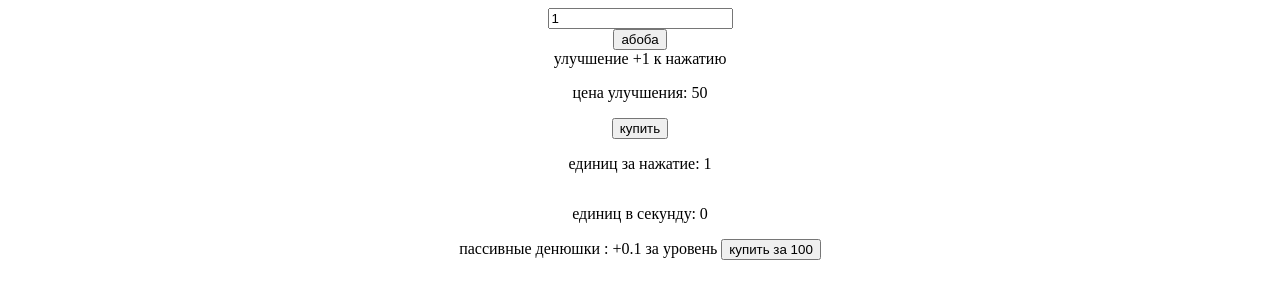
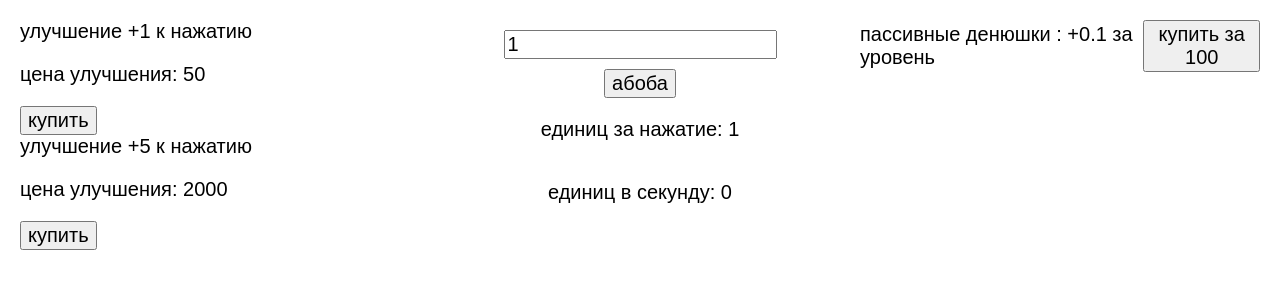
Before and after one commit to TheAnkulai/-----------, a plain HTML site: page index.html in a window 1280 px wide. Both pictures are taken after a click on the button "абоба". Drawn offline with Linux system fonts and the light colour scheme.

Commit message:
added second upgrade

```diff
--- a/index.html
+++ b/index.html
@@ -7,19 +7,28 @@
     <title>Document</title>
 </head>
 <body>
+    <div id="upgradesPerClick" class="main__upgradesPerClick">
+        <div id="upgradePerClick1">
+            <label for="upgrade">улучшение +1 к нажатию</label>
+            <p id="currentUpgradePrice1">цена улучшения: 50</p>
+            <button id="upgrade1">купить</button>
+        </div>
+        <div id="upgradePerClick2">
+            <label for="upgrade">улучшение +5 к нажатию</label>
+            <p id="currentUpgradePrice2">цена улучшения: 2000</p>
+            <button id="upgrade2">купить</button>
+        </div>
+    </div>
+    <div class="main__clickerBlock">
+        <input id="counter" class="clicker__counter" type="number" readonly value="0.00">
+        <button id="mainButton">абоба</button>
 
-    <div class="main__clickerBlock">
-        <input id="counter" type="number" readonly value="0.00">
-        <button id="mainButton">абоба</button>
-        <label for="upgrade">улучшение +1 к нажатию</label>
-        <p id="currentUpgradePrice">цена улучшения: 50</p>
-        <button id="upgrade">купить</button>
         <p id="currentValuePerClick">единиц за нажатие: 1</p>
         <p id="currentPassivePlus">единиц в секунду: 0</p>
     </div>
     <div class="main__passiveUpgrades">
-        <label id="puLabel" for="passiveUpgrade">пассивные денюшки : +0.1 за уровень</label>
-        <button id="passiveUpgrade">купить за 100</button>
+        <label id="puLabel" for="passiveUpgrade1">пассивные денюшки : +0.1 за уровень</label>
+        <button id="passiveUpgrade1">купить за 100</button>
     </div>
 
     <script src="script/script.js"></script>
--- a/script/script.js
+++ b/script/script.js
@@ -1,30 +1,33 @@
 let counter = 0;
 let currentPlusValue = 1;
-let upgradePrice = 50;
+let upgradePrices = {upgrade1: 50, upgrade2: 2000};
 let passivePlus = 0;
 let passiveUpgradePrice = 100;
 let timer;
 
-const mainButton = document.querySelector('#mainButton');
-const upgradeButton = document.querySelector('#upgrade');
-const passiveUpgradeButton = document.querySelector('#passiveUpgrade');
+const clickButton = document.querySelector('#mainButton');
+const upgradeButton1 = document.querySelector('#upgrade1');
+const passiveUpgradeButton = document.querySelector('#passiveUpgrade1');
+const upgradeButton2 = document.querySelector('#upgrade2');
 
-mainButton.addEventListener('click', function(event) {
+clickButton.addEventListener('click', function(event) {
     counter = parseFloat((counter + currentPlusValue).toFixed(2));
     document.getElementById('counter').value = counter;
 });
 
-upgradeButton.addEventListener('click', function(event) {
-    if (counter >= upgradePrice) {
+upgradeButton1.addEventListener('click', function(event) {
+    if (counter >= upgradePrices.upgrade1) {
         currentPlusValue += 1;
-        counter = parseFloat((counter - upgradePrice).toFixed(2));
-        upgradePrice = parseFloat((upgradePrice * 1.5).toFixed(2));
-
-        document.getElementById('counter').value = counter;
-        document.getElementById('currentValuePerClick').innerText = `Единиц за нажатие: ${currentPlusValue}`;
-        document.getElementById('currentUpgradePrice').innerText = `Цена улучшения: ${upgradePrice}`;
+        priceUpdate('upgrade1', 'currentUpgradePrice1');
     }
 });
+
+upgradeButton2.addEventListener('click', function(event) {
+    if (counter >= upgradePrices.upgrade2) {
+        currentPlusValue += 5;
+        priceUpdate('upgrade2', 'currentUpgradePrice2');
+    }
+})
 
 passiveUpgradeButton.addEventListener('click', function(event) {
     if (counter >= passiveUpgradePrice) {
@@ -51,3 +54,12 @@ function passivePlusometr() {
     counter = parseFloat((counter + (passivePlus * 0.1)).toFixed(2));
     document.getElementById('counter').value = counter;
 }
+
+function priceUpdate(upgradeKey, PriceTextId) {
+    counter = parseFloat((counter - upgradePrices[upgradeKey]).toFixed(2));
+    upgradePrices[upgradeKey] = parseFloat((upgradePrices[upgradeKey] * 1.25).toFixed(2));
+
+    document.getElementById('counter').value = counter;
+    document.getElementById('currentValuePerClick').innerText = `Единиц за нажатие: ${currentPlusValue}`;
+    document.getElementById(PriceTextId).innerText = `Цена улучшения: ${upgradePrices[upgradeKey]}`;
+}
--- a/styles/style.css
+++ b/styles/style.css
@@ -1,11 +1,29 @@
+p, div, button, span, li, input {
+    font-family: sans-serif;
+    font-size: 20px;
+}
 body {
+    margin: 0;
     display: flex;
-    flex-direction: column;
     align-items: center;
     justify-content: space-between;
 }
 .main__clickerBlock {
+    width: 33vw;
+    height: 90vh;
     display: flex;
     flex-direction: column;
     align-items: center;
 }
+.clicker__counter {
+    margin: 10px;
+}
+.main__upgradesPerClick, .main__passiveUpgrades {
+    width: 33vw;
+    height: 90vh;
+    padding: 20px;
+}
+.main__passiveUpgrades {
+    display: flex;
+    align-items: baseline;
+}
```
Also changed, not shown: images/pryaniki.ico (added).
